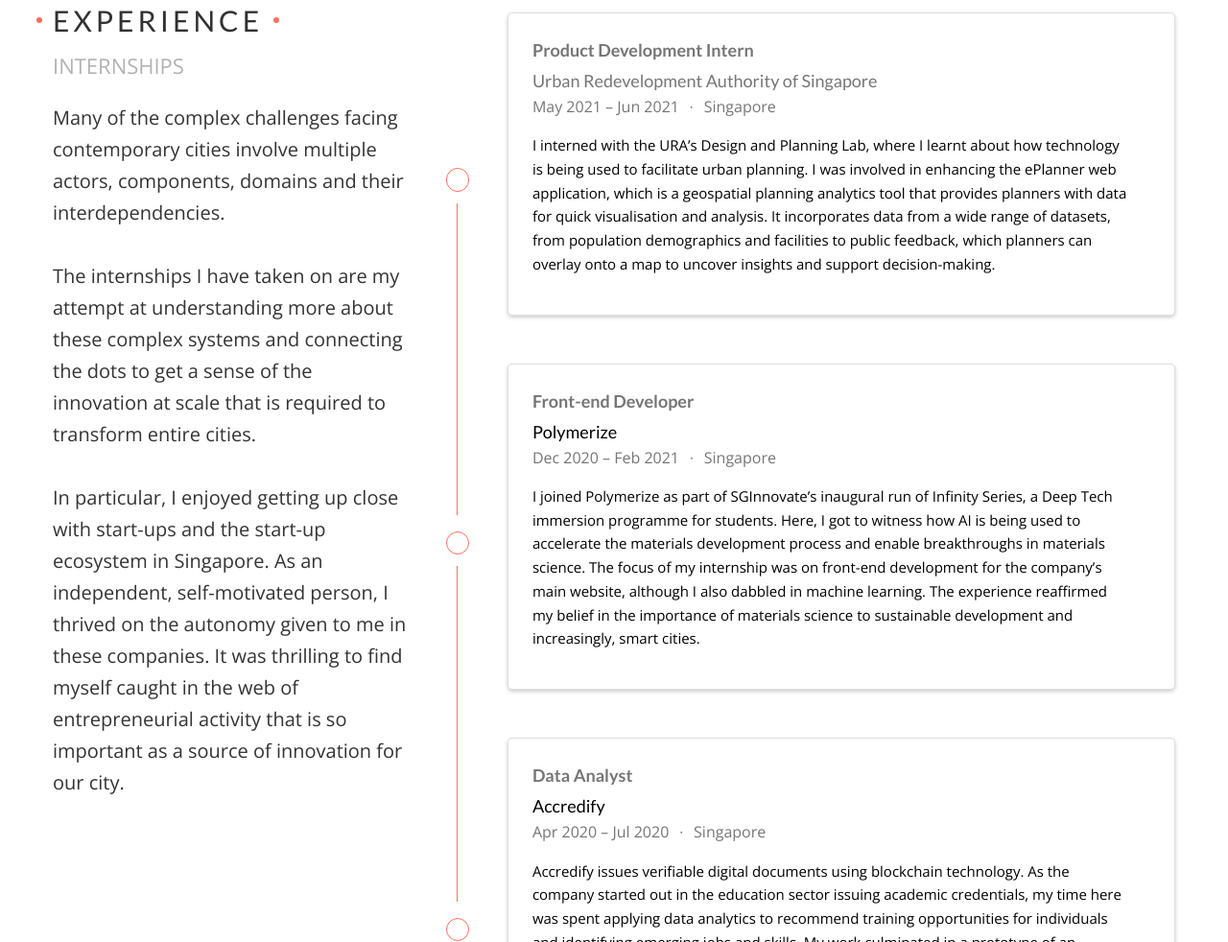
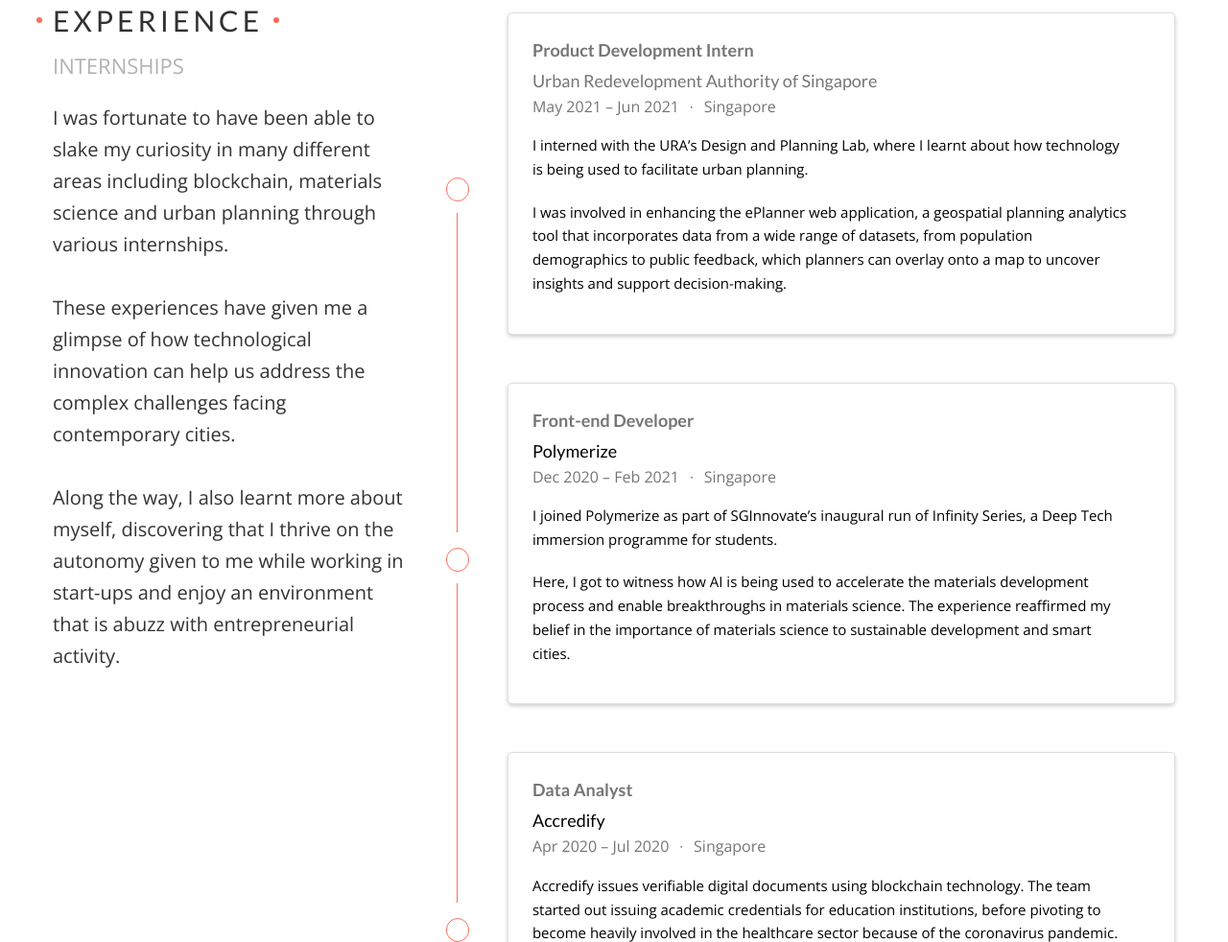
Before and after one commit to leandrafaith/leandrafaith.github.io, a plain HTML site: page index.html in a window 1280 px wide. Shown: the part 1818-2800 px from the top of the page at 96% size. Drawn offline with nearby package versions, Linux system fonts and the light colour scheme; some icons are missing.

Commit message:
updated intern descriptions

```diff
--- a/index.html
+++ b/index.html
@@ -380,7 +380,7 @@
 
     <div><h2 id="hello-i-am-leandra">Hello, I am Leandra</h2>
 <p>Growing up in Singapore and having travelled to cities across the globe, I fell in love with the vibrancy of cities and remain fascinated by their ability to create harmony amidst chaos.</p>
-<p>This led me to pursue my bachelor’s degree in Information Systems with a major in Smart-City Management and Technology. Over the past three years, I have developed a solid foundation of technical skills for data analytics, AI and software development, as well as an understanding of how these technologies can be applied to solve urban challenges.</p>
+<p>This led me to pursue my bachelor’s degree in Information Systems with a major in Smart-City Management and Technology. Over the past three years, I have developed a solid foundation of technical skills for data analytics, AI and software development, as well as an appreciation for how these technologies can be applied to solve urban challenges.</p>
 </div>
 
 
@@ -634,11 +634,11 @@
   <div class="col-12 col-lg-4 section-heading">
     <h1>Experience</h1>
     <p>Internships</p>
-    <div>Many of the complex challenges facing contemporary cities involve multiple actors, components, domains and their interdependencies.</div>
+    <div>I was fortunate to have been able to slake my curiosity in many different areas including blockchain, materials science and urban planning through various internships.</div>
     <br>
-    <div>The internships I have taken on are my attempt at understanding more about these complex systems and connecting the dots to get a sense of the innovation at scale that is required to transform entire cities.</div>
+    <div>These experiences have given me a glimpse of how technological innovation can help us address the complex challenges facing contemporary cities.</div>
     <br>
-    <div>In particular, I enjoyed getting up close with start-ups and the start-up ecosystem in Singapore. As an independent, self-motivated person, I thrived on the autonomy given to me in these companies. It was thrilling to find myself caught in the web of entrepreneurial activity that is so important as a source of innovation for our city.</div>
+    <div>Along the way, I also learnt more about myself, discovering that I thrive on the autonomy given to me while working in start-ups and enjoy an environment that is abuzz with entrepreneurial activity.</div>
   </div>
   <div class="col-12 col-lg-8">
 
@@ -677,7 +677,9 @@
                 <span>Singapore</span>
 
             </div>
-            <div class="card-text">I interned with the URA&rsquo;s Design and Planning Lab, where I learnt about how technology is being used to facilitate urban planning. I was involved in enhancing the ePlanner web application, which is a geospatial planning analytics tool that provides planners with data for quick visualisation and analysis. It incorporates data from a wide range of datasets, from population demographics and facilities to public feedback, which planners can overlay onto a map to uncover insights and support decision-making.</div>
+            <div class="card-text"><p>I interned with the URA&rsquo;s Design and Planning Lab, where I learnt about how technology is being used to facilitate urban planning.</p>
+<p>I was involved in enhancing the ePlanner web application, a geospatial planning analytics tool that incorporates data from a wide range of datasets, from population demographics to public feedback, which planners can overlay onto a map to uncover insights and support decision-making.</p>
+</div>
           </div>
         </div>
       </div>
@@ -714,7 +716,9 @@
                 <span>Singapore</span>
 
             </div>
-            <div class="card-text">I joined Polymerize as part of SGInnovate&rsquo;s inaugural run of Infinity Series, a Deep Tech immersion programme for students. Here, I got to witness how AI is being used to accelerate the materials development process and enable breakthroughs in materials science. The focus of my internship was on front-end development for the company&rsquo;s main website, although I also dabbled in machine learning. The experience reaffirmed my belief in the importance of materials science to sustainable development and increasingly, smart cities.</div>
+            <div class="card-text"><p>I joined Polymerize as part of SGInnovate&rsquo;s inaugural run of Infinity Series, a Deep Tech immersion programme for students.</p>
+<p>Here, I got to witness how AI is being used to accelerate the materials development process and enable breakthroughs in materials science. The experience reaffirmed my belief in the importance of materials science to sustainable development and smart cities.</p>
+</div>
           </div>
         </div>
       </div>
@@ -751,7 +755,9 @@
                 <span>Singapore</span>
 
             </div>
-            <div class="card-text">Accredify issues verifiable digital documents using blockchain technology. As the company started out in the education sector issuing academic credentials, my time here was spent applying data analytics to recommend training opportunities for individuals and identifying emerging jobs and skills. My work culminated in a prototype of an analytics dashboard, which exposed me to everything from data collection to deployment. Accredify became heavily involved in the healthcare sector because of the coronavirus pandemic, embracing opportunities to issue digital Covid-19 test results and facilitate the reopening of borders to travel.</div>
+            <div class="card-text"><p>Accredify issues verifiable digital documents using blockchain technology. The team started out issuing academic credentials for education institutions, before pivoting to become heavily involved in the healthcare sector because of the coronavirus pandemic.</p>
+<p>I worked on a project recommending training opportunities for individuals and identifying emerging jobs and skills. My work culminated in a prototype of an analytics dashboard, which exposed me to everything from data collection to deployment.</p>
+</div>
           </div>
         </div>
       </div>
```
